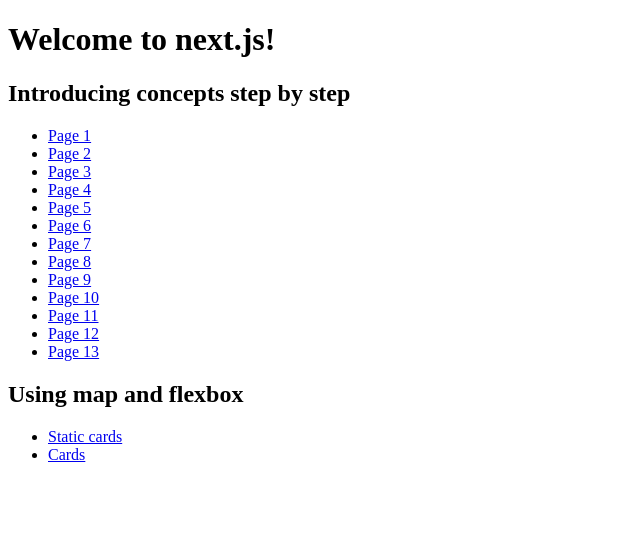
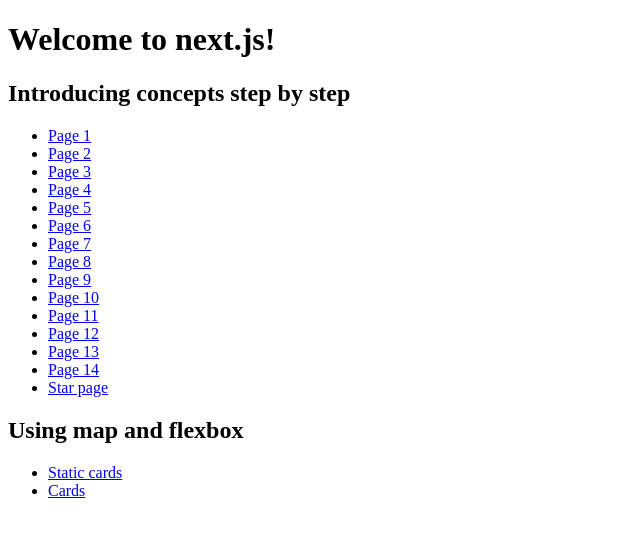
Before and after one commit to ReDI-School/fall17_advfrontend_react_intro, a Next.js app: page / in a window 1280 px wide. Shown: the top 534 px of the page, without its empty margins (0-640 px from the left). Built offline with nearby package versions, Linux system fonts and the light colour scheme.

Commit message:
Add links to page14 and star page

```diff
--- a/pages/index.js
+++ b/pages/index.js
@@ -70,6 +70,16 @@
           <a>Page 13</a>
         </Link>
       </li>
+      <li>
+        <Link href="page14">
+          <a>Page 14</a>
+        </Link>
+      </li>
+      <li>
+        <Link href="star">
+          <a>Star page</a>
+        </Link>
+      </li>
     </ul>
     <h2>Using map and flexbox</h2>
     <ul>
```
